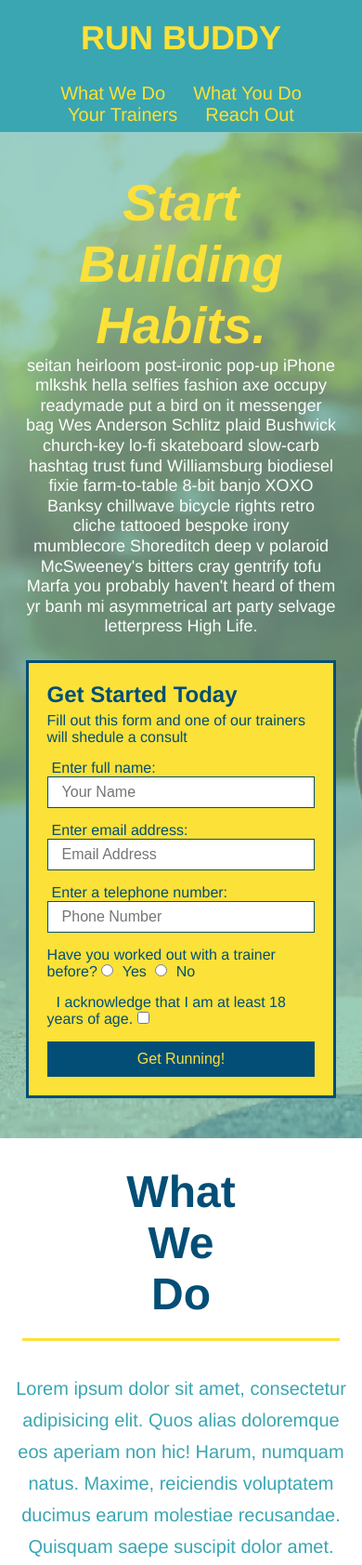
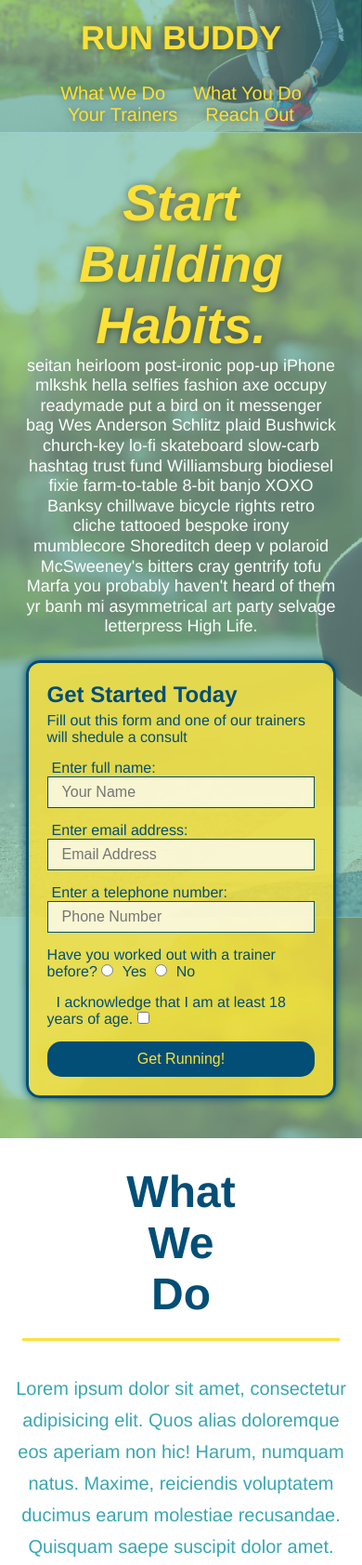
Before and after one commit to ajboricua/ajboricua.run-buddy.github.io, a plain HTML site: page index.html in a window 390 px wide. Shown: the top 1683 px of the page at 93% size. Drawn offline with Linux system fonts and the light colour scheme.

Commit message:
visual styles

```diff
--- a/assets/css/style.css
+++ b/assets/css/style.css
@@ -19,6 +19,22 @@ header {
     flex-wrap: wrap;
     padding: 20px 35px;
     background-color: #39a6b2;
+    text-shadow: 0 0 10px rgba(0, 0, 0, 0.5);
+    position: -webkit-sticky;
+    position: sticky;
+    top: 0;
+    background-image: url("../images/hero-bg.jpg");
+    background-size: cover;
+    background-position: center;
+    background-attachment: fixed;
+    background-position: 80%;
+  }
+
+  header nav ul li a:hover {
+    background: #fce138;
+    color: #024e76;
+    border-radius: 15px;
+    text-shadow: none;
   }
 
     /* h1 styling */
@@ -48,6 +64,7 @@ header nav ul li a {
     padding: 10px 15px;
     font-weight: lighter;
     font-size: 1.55vw;
+    text-shadow: 0 0 10px rgba(0, 0, 0, 0.5);
   }
   /* footer styling */
 
@@ -88,6 +105,8 @@ section {
     justify-content: center;
     flex-wrap: wrap;
     align-items: flex-start;
+    background-attachment: fixed;
+    background-position: 80%;
 }
 
 .hero-cta {
@@ -103,16 +122,18 @@ section {
   font-style: italic;
   font-size: 55px;
   color: #fce138;
+  text-shadow: 0 0 10px rgba(0, 0, 0, 0.5);
 }
 
 .hero-form {
     border: 3px solid #024e76;
-    background-color:#fce138;
+    background-color: rgba(252, 225, 56, 0.8);
     padding: 20px;
     color: #024e76;
     width: 40%;
     margin: 3.5%;
-
+    border-radius: 15px;
+    box-shadow: 0 0 10px
 }
 
  /* heor h3 text */
@@ -134,7 +155,15 @@ section {
     color: #024e76;
     width: 100%;
     margin-bottom: 15px;
-   }
+    border-radius: 15;
+    background-color: rgba(255,255,255, 0.75);
+  }
+
+  /* focus for form input */
+  .form-input:focus {
+    background-color: rgba(255,255,255, 1);
+    outline: none;
+  }
 
    /* Hero label */
 .hero-form label {
@@ -175,11 +204,16 @@ section {
   margin: 50px auto;
   padding-bottom: 50px;
   width: 80%;
-  border-bottom: 1px solid #39a6b2;
   display: flex;
   flex-wrap: wrap;
   align-items: center;
   justify-content: space-between;
+  border-bottom: 1px solid #39a6b2;
+
+}
+
+.step:last-child {
+  border-bottom: none;
 }
 
 .step h3 {
@@ -271,6 +305,7 @@ section {
   line-height: 1.3;
 }
 
+
 .trainer-bio h3 {
   font-size: 28px;
 }
@@ -325,6 +360,7 @@ section {
   font-size: 32px;
 }
 
+/* contact form starts */
 .contact-info p, .contact-info address {
   margin: 20px 0;
   line-height: 1.5;
@@ -341,6 +377,12 @@ section {
   width: 100%;
   margin-bottom: 15px;
   margin-top: 5px;
+  border-radius: 15px;
+  background-color:rgba(255,255,255, 0.75);
+}
+
+.contact-form input:focus, .contact-form textarea:focus {
+  background-color: rgba(255,255,255, 1);
 }
 
 .contact-form button {
@@ -351,6 +393,13 @@ section {
   text-align: center;
   padding: 15px 0;
   font-size: 16px;
+  border-radius: 15px;
+}
+
+/* contact form button hover */
+.contact-form button:hover {
+  color: #fce138;
+  background: #39a6b2;
 }
 
 .contact-info a {
@@ -377,6 +426,7 @@ section {
   header {
     padding-bottom: 0;
     justify-content: center;
+    position: relative
   }
 
   header h1 {
@@ -422,6 +472,7 @@ section {
 
 /* screen smaller than 768px */
 @media screen and (max-width: 768px) {
+
   section {
     padding: 30px 15px;
   }
@@ -455,6 +506,11 @@ section {
 
   .hero-form button {
     width: 100%;
+    border-radius: 15px;
+  }
+
+  .hero-form button:hover {
+    background-color: #39a6b2;
   }
 
   .section-title {
```
